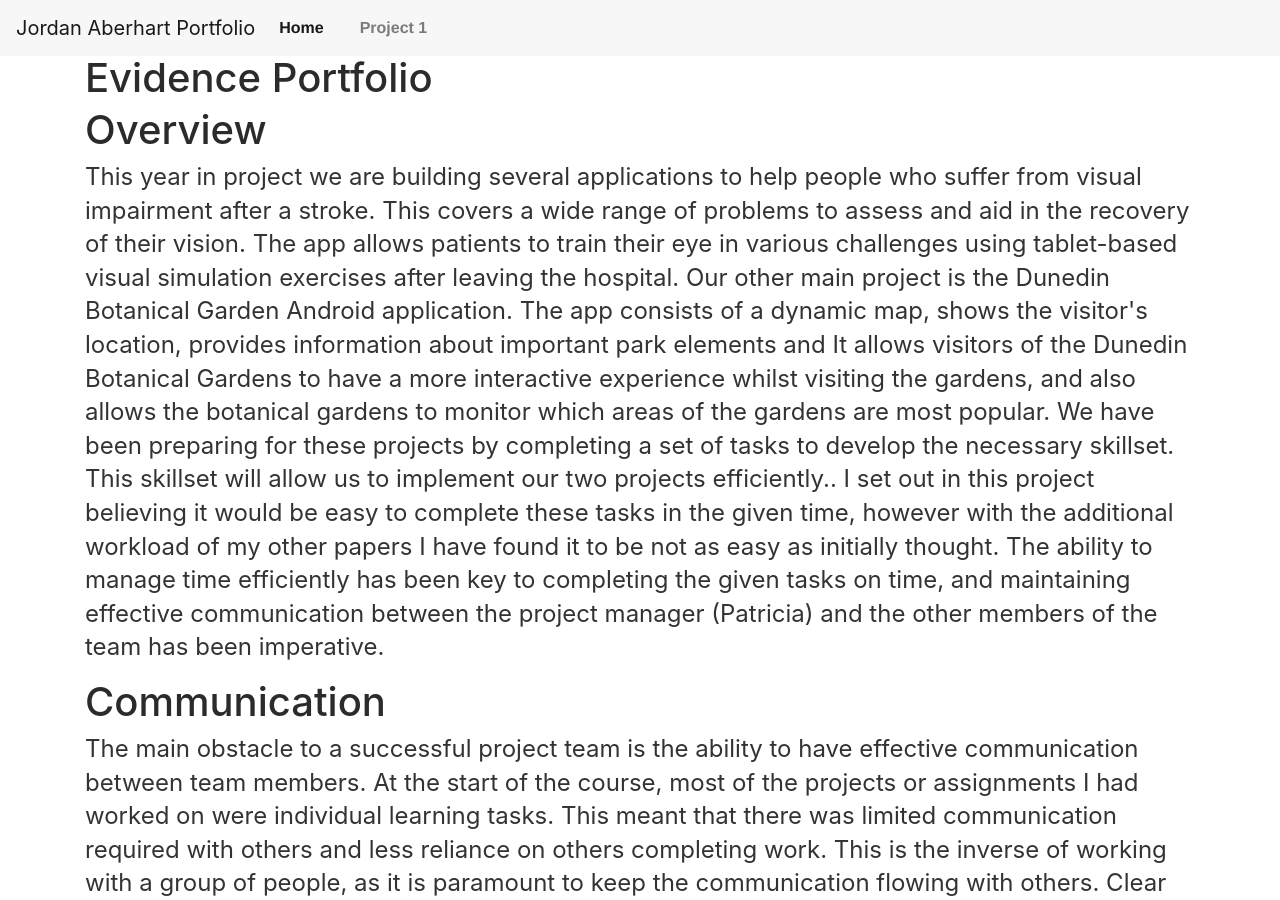
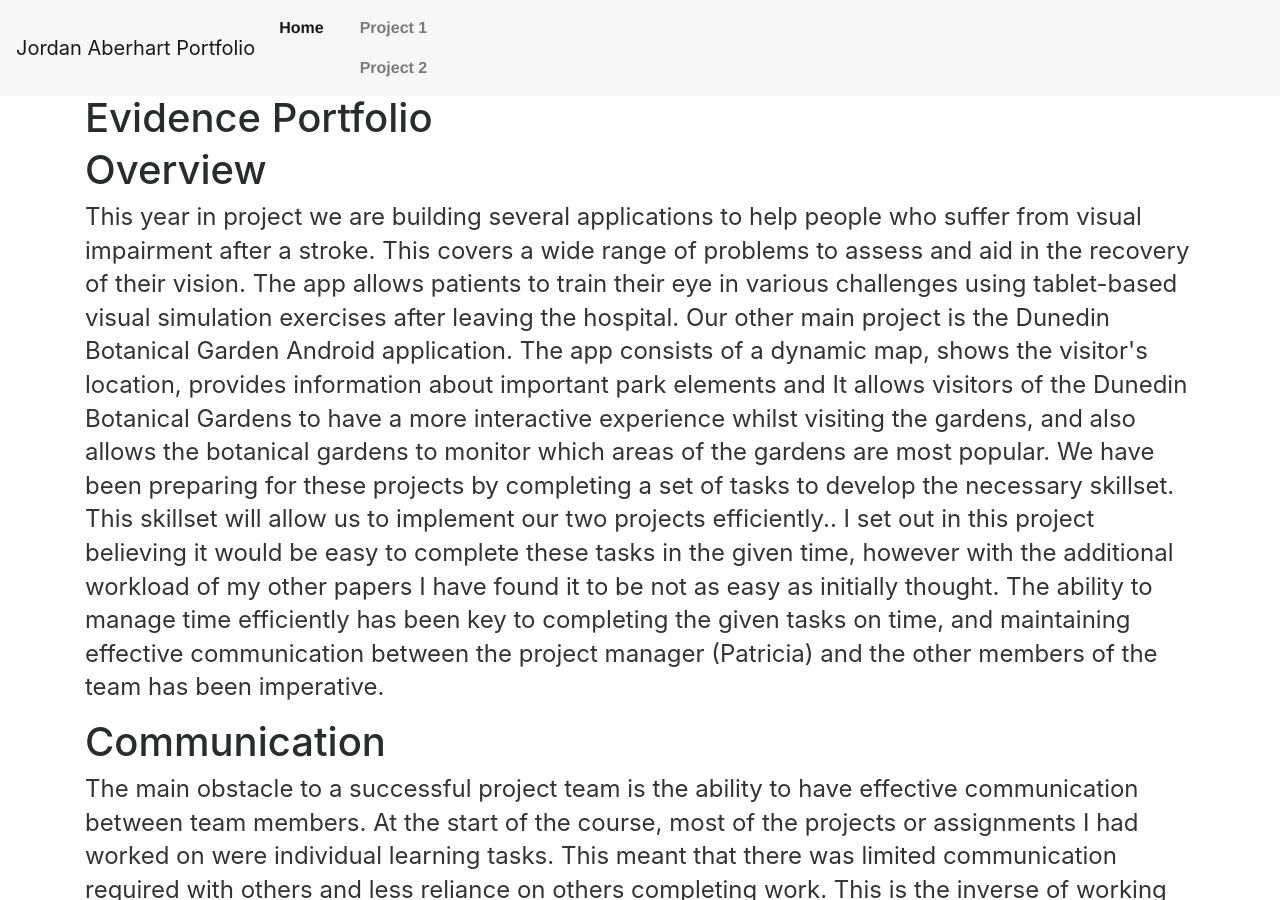
Before and after one commit to aberhjk1/aberhjk1.github.io, a Jekyll site: the page built from index.html, in a window 1280 px wide and 900 px high. Built offline with Jekyll 4.4.1, drawn with Linux system fonts in a browser that asks for light colours; nearby versions of some CDN libraries.

Commit message:
Update default.html

```diff
--- a/_layouts/default.html
+++ b/_layouts/default.html
@@ -29,6 +29,7 @@
                 </li>
                 <li class="nav-item">
                     <a class="nav-link" href="#">Project 1</a>
+                    <a class="nav-link" href="project2">Project 2</a>
                 </li>
             </ul>
         </div>
```
